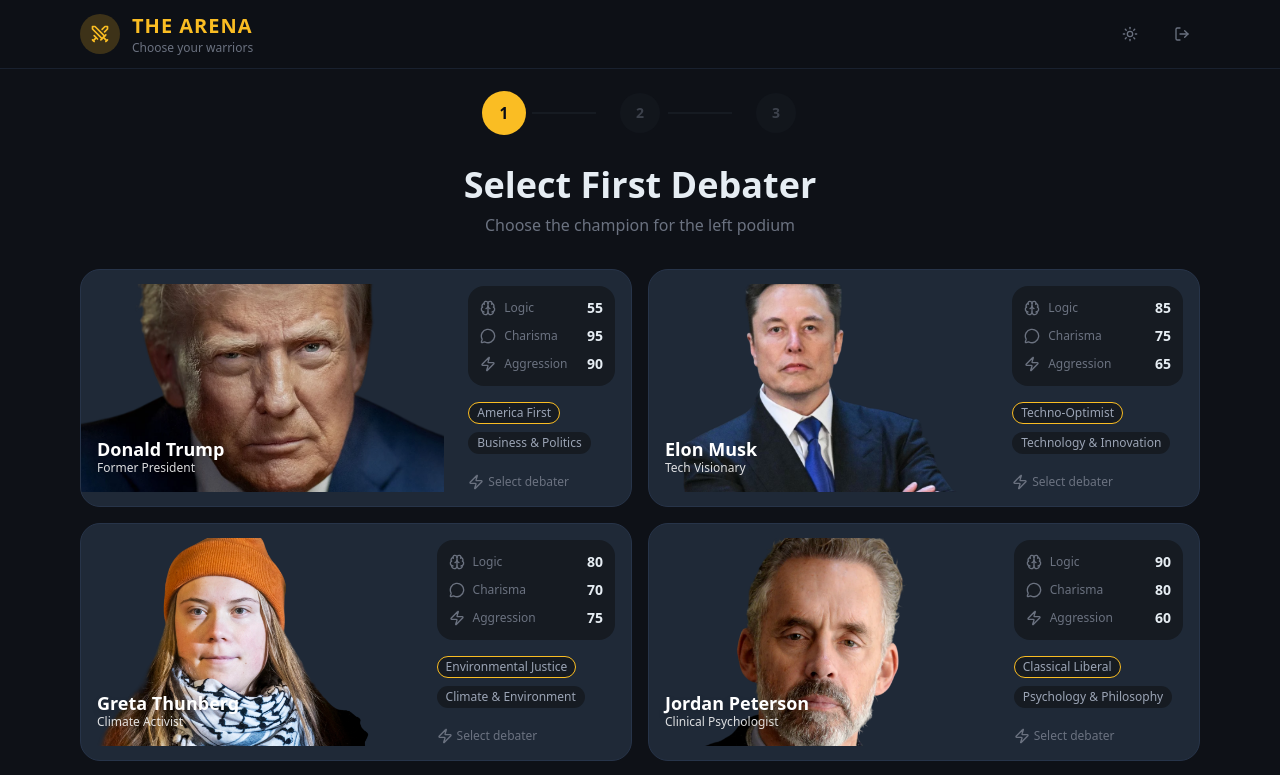
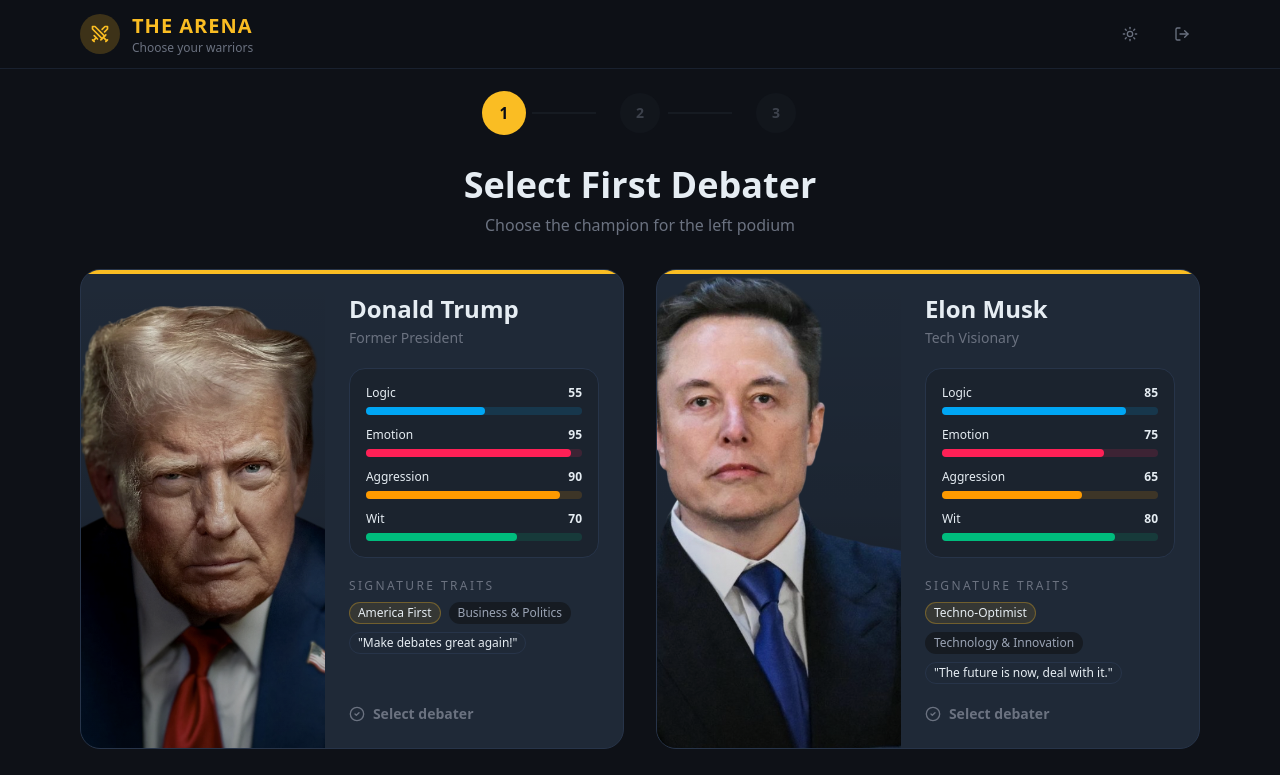
Before and after one commit to mmaazkhanhere/debate-agents, a Next.js app in the folder frontend/: page /select in a window 1280 px wide. Shown: the top 775 px of the page. Built offline with nearby package versions, Linux system fonts and the light colour scheme.

Commit message:
refactor and ui update: refactor the debater selection and debater card. updated debater card UI

```diff
--- a/frontend/app/select/_components/debater-card.tsx
+++ b/frontend/app/select/_components/debater-card.tsx
@@ -1,154 +1,185 @@
 'use client';
 
-import * as React from "react";
 import Image from "next/image";
 import { Badge } from "@/components/ui/badge";
-import { Button } from "@/components/ui/button";
-import { Brain, MessageCircle, Zap } from "lucide-react";
+import { CheckCircle2 } from "lucide-react";
 import { DebaterOption } from "../_types/type";
 
 type Props = {
-    step: 'debater1' | 'debater2';
+    selectionStep: 'debater1' | 'debater2';
     debater: DebaterOption;
-    onSelect: (d: DebaterOption) => void;
+    onSelectDebater: (d: DebaterOption) => void;
+    selected?: boolean;
 };
 
-const Stat = ({
-    icon,
-    label,
-    value,
-}: {
-    icon: React.ReactNode;
-    label: string;
-    value: number;
-}) => (
-    <div className="flex items-center justify-between">
-        <div className="
-      flex items-center gap-2 text-xs
-      text-muted-foreground
-      group-hover:text-foreground
-      transition-colors
-    ">
-            {icon}
-            <span>{label}</span>
-        </div>
+const styleItems = [
+    { key: "logic", label: "Logic", color: "bg-sky-500", track: "bg-sky-500/15" },
+    { key: "charisma", label: "Emotion", color: "bg-rose-500", track: "bg-rose-500/15" },
+    { key: "aggression", label: "Aggression", color: "bg-amber-500", track: "bg-amber-500/15" },
+    { key: "wit", label: "Wit", color: "bg-emerald-500", track: "bg-emerald-500/15" },
+] as const;
 
-        <span className="text-sm font-bold tabular-nums text-foreground">
-            {value}
-        </span>
-    </div>
-);
-
-const DebaterCard = ({ step, debater, onSelect }: Props) => {
-    const isLeft = step === 'debater1';
-
-    const accent = isLeft
-        ? 'from-debater-left/80'
-        : 'from-debater-right/80';
+export default function DebaterCard({
+    selectionStep,
+    debater,
+    onSelectDebater,
+    selected = false,
+}: Props) {
+    const isLeft = selectionStep === 'debater1';
 
     return (
         <article
             itemScope
-            itemType="https://schema.org/Person"
             className="h-full"
         >
-            <Button
-                type="button"
-                variant="ghost"
-                onClick={() => onSelect(debater)}
+            <section
+                role="button"
+                tabIndex={0}
+                onClick={() => onSelectDebater(debater)}
+                onKeyDown={(event) => {
+                    if (event.key === 'Enter' || event.key === ' ') {
+                        event.preventDefault();
+                        onSelectDebater(debater);
+                    }
+                }}
                 aria-label={`Select ${debater.name} as ${isLeft ? 'first' : 'second'} debater`}
-                className="
-                    group relative w-full h-full p-0 text-left overflow-hidden rounded-2xl border bg-card transition-all duration-300
-                    hover:bg-primary/10 hover:ring-2 hover:ring-primary/40 hover:-translate-y-1 hover:shadow-xl focus-visible:outline-none
-                    focus-visible:ring-2 focus-visible:ring-primary cursor-pointer"
+                className={`
+                    group relative w-full h-full cursor-pointer
+                    p-0 text-left overflow-hidden rounded-2xl border bg-card
+                    transition-all duration-300
+                    hover:bg-primary/10
+                    hover:ring-2 hover:ring-primary/40
+                    hover:shadow-xl
+                    hover:-translate-y-1
+                    focus-visible:outline-none focus-visible:ring-2 focus-visible:ring-primary
+                    active:scale-[0.98]
+                    ${selected ? 'ring-2 ring-primary shadow-[0_0_0_3px_rgba(59,130,246,0.25)]' : ''}
+                `}
             >
-                {/* HERO IMAGE */}
-                <div className="relative h-52 w-full overflow-hidden">
+                {/* Persona accent strip */}
+                <div className="absolute inset-x-0 top-0 h-1 bg-primary" />
+
+                <div className="flex h-full w-full flex-col lg:flex-row">
+                    {/* IMAGE */}
+                    <div
+                        className="relative w-full h-[32%] min-h-[200px] overflow-hidden lg:h-full lg:w-[45%]"
+                    >
                         <Image
                             src={debater.avatar}
                             alt={`${debater.name} portrait`}
                             fill
                             priority
                             itemProp="image"
-                        className="object-cover scale-105 group-hover:scale-110 transition-transform duration-500"
+                            className="object-cover scale-100 saturate-90 contrast-105 group-hover:scale-105 transition-transform duration-500"
                         />
+                        <div
+                            className="absolute inset-0 bg-linear-to-t from-black/40 via-black/10 to-transparent"
+                            aria-hidden
+                        />
+                    </div>
 
-
-
-                    {/* NAME + TITLE */}
-                    <header className="absolute bottom-4 left-4 right-4">
+                    {/* CONTENT */}
+                    <div className="flex flex-1 flex-col gap-5 p-5 lg:p-6">
+                        {/* HEADER */}
+                        <header className="space-y-1">
                             <h3
-                            className="text-lg font-bold leading-tight text-white drop-shadow-md"
+                                className="text-2xl font-semibold leading-tight"
                                 itemProp="name"
                             >
                                 {debater.name}
                             </h3>
                             <p
-                            className="text-xs text-white/85 truncate"
+                                className="text-sm text-muted-foreground"
                                 itemProp="jobTitle"
                             >
                                 {debater.title}
                             </p>
                         </header>
-                </div>
 
-                {/* CONTENT */}
-                <div className="p-4 space-y-4">
                         {/* STATS */}
                         <section
-                        aria-label="Debater statistics"
-                        className="rounded-xl bg-secondary p-3 space-y-2"
+                            aria-label="Persona style breakdown"
+                            className="space-y-3 rounded-xl border bg-secondary/40 p-4"
                         >
-                        <Stat
-                            icon={<Brain className="w-3.5 h-3.5 transition-colors" />}
-                            label="Logic"
-                            value={debater.stats.logic}
+                            {styleItems.map((item) => (
+                                <StatBar
+                                    key={item.key}
+                                    label={item.label}
+                                    value={debater.stats[item.key]}
+                                    color={item.color}
+                                    track={item.track}
                                 />
-                        <Stat
-                            icon={<MessageCircle className="w-3.5 h-3.5 transition-colors" />}
-                            label="Charisma"
-                            value={debater.stats.charisma}
-                        />
-                        <Stat
-                            icon={<Zap className="w-3.5 h-3.5 transition-colors" />}
-                            label="Aggression"
-                            value={debater.stats.aggression}
-                        />
+                            ))}
                         </section>
 
-                    {/* META */}
-                    <section
-                        aria-label="Debater ideology and specialty"
-                        className="flex flex-wrap items-center gap-2"
-                    >
+                        {/* TRAITS */}
+                        <section aria-label="Signature traits" className="space-y-2">
+                            <p className="text-xs uppercase tracking-[0.2em] text-muted-foreground">
+                                Signature traits
+                            </p>
+                            <div className="flex flex-wrap gap-2">
                                 <Badge
-                            className="text-xs border border-primary bg-secondary text-secondary-foreground"
+                                    className="text-xs border border-primary/30 bg-primary/10 text-foreground"
                                     itemProp="knowsAbout"
                                 >
                                     {debater.ideology}
                                 </Badge>
-                        <Badge
-                            variant="secondary"
-                            className="text-xs"
-                        >
+                                <Badge variant="secondary" className="text-xs">
                                     {debater.specialty}
                                 </Badge>
+                                <Badge variant="outline" className="text-xs">
+                                    {debater.catchphrase}
+                                </Badge>
+                            </div>
                         </section>
 
-                    {/* CTA — ALWAYS VISIBLE (A11Y FIX) */}
-                    <footer className="
-            flex items-center gap-1 pt-1 text-xs
-            text-muted-foreground
-            group-hover:text-foreground
+                        {/* FOOTER CTA */}
+                        <footer
+                            className={`
+                                mt-auto flex items-center gap-2 text-sm font-semibold
                                 transition-colors
-          ">
-                        <Zap className="w-3 h-3" aria-hidden />
-                        <span>Select debater</span>
+                                ${selected ? 'text-primary' : 'text-muted-foreground group-hover:text-foreground'}
+                            `}
+                        >
+                            <CheckCircle2 className="h-4 w-4" aria-hidden />
+                            <span>{selected ? 'Selected' : 'Select debater'}</span>
                         </footer>
                     </div>
-            </Button>
+                </div>
+            </section>
         </article>
     );
-};
+}
 
-export default DebaterCard;
+
+function StatBar({
+    label,
+    value,
+    color,
+    track,
+}: {
+    label: string;
+    value: number;
+    color: string;
+    track: string;
+}) {
+    const clamped = Math.min(100, Math.max(0, value));
+
+    return (
+        <div className="space-y-1.5">
+            <div className="flex items-center justify-between text-xs">
+                <span className="font-medium text-foreground">{label}</span>
+                <span className="hidden lg:inline font-semibold tabular-nums text-foreground">
+                    {clamped}
+                </span>
+            </div>
+
+            <div className={`h-1.5 lg:h-2 w-full rounded-full ${track}`}>
+                <div
+                    className={`h-full rounded-full ${color}`}
+                    style={{ width: `${clamped}%` }}
+                />
+            </div>
+        </div>
+    );
+}
--- a/frontend/app/select/_components/debater-grid.tsx
+++ /dev/null
@@ -1,51 +0,0 @@
-
-'use client';
-
-import { motion } from 'framer-motion';
-import DebaterCard from './debater-card';
-import { DebaterOption } from '../_types/type'
-import { DEBATERS_AVAILABLE } from '@/constants/select-constants';
-type Props = {
-    step: 'debater1' | 'debater2';
-    debater1: DebaterOption | null;
-    onSelect: (d: DebaterOption) => void;
-};
-
-export default function DebaterGrid({ step, debater1, onSelect }: Props) {
-    const available =
-        step === 'debater2'
-            ? DEBATERS_AVAILABLE.filter(d => d.id !== debater1?.id)
-            : DEBATERS_AVAILABLE;
-
-    return (
-        <motion.section
-            initial={{ opacity: 0, x: 50 }}
-            animate={{ opacity: 1, x: 0 }}
-            exit={{ opacity: 0, x: -50 }}
-        >
-            <div className="text-center mb-8">
-                <h2 className="text-3xl md:text-4xl font-bold text-foreground display-text">
-                    Select {step === 'debater1' ? 'First' : 'Second'} Debater
-                </h2>
-                <p className="text-muted-foreground mt-2">
-                    {step === 'debater1'
-                        ? 'Choose the champion for the left podium'
-                        : 'Choose the challenger for the right podium'}
-                </p>
-            </div>
-
-            <div className="grid grid-cols-1 md:grid-cols-2 gap-4">
-                {available.map((debater, i) => (
-                    <motion.div
-                        key={debater.id}
-                        initial={{ opacity: 0, y: 20 }}
-                        animate={{ opacity: 1, y: 0 }}
-                        transition={{ delay: i * 0.06 }}
-                    >
-                        <DebaterCard step={step} debater={debater} onSelect={onSelect} />
-                    </motion.div>
-                ))}
-            </div>
-        </motion.section>
-    );
-}
--- /dev/null
+++ b/frontend/app/select/_components/debater-selection.tsx
@@ -0,0 +1,60 @@
+'use client';
+
+import { motion } from 'framer-motion';
+import { useMemo } from 'react';
+import DebaterCard from './debater-card';
+import { DebaterOption } from '../_types/type';
+import { DEBATERS_AVAILABLE } from '@/constants/select-constants';
+
+type Props = {
+    selectionStep: 'debater1' | 'debater2';
+    selectedDebater: DebaterOption | null;
+    onDebaterSelection: (d: DebaterOption) => void;
+};
+
+const DebaterSelection = ({ selectionStep, selectedDebater, onDebaterSelection }: Props) => {
+    const available = useMemo(() => {
+        return selectionStep === 'debater2'
+            ? DEBATERS_AVAILABLE.filter(d => d.id !== selectedDebater?.id)
+            : DEBATERS_AVAILABLE;
+    }, [selectionStep, selectedDebater]);
+
+    const isFirst = selectionStep === 'debater1';
+
+    const title = `Select ${isFirst ? 'First' : 'Second'} Debater`;
+    const subtitle = isFirst
+        ? 'Choose the champion for the left podium'
+        : 'Choose the challenger for the right podium';
+
+    return (
+        <motion.section
+            initial={{ opacity: 0, x: 50 }}
+            animate={{ opacity: 1, x: 0 }}
+            exit={{ opacity: 0, x: -50 }}
+            layout
+        >
+            <div className="text-center mb-8">
+                <h2 className="text-3xl md:text-4xl font-bold text-foreground display-text">
+                    {title}
+                </h2>
+                <p className="text-muted-foreground mt-2">{subtitle}</p>
+            </div>
+
+            <div className="grid grid-cols-1 md:grid-cols-2 gap-8">
+                {available.map((debater, i) => (
+                    <motion.div
+                        key={debater.id}
+                        initial={{ opacity: 0, y: 20 }}
+                        animate={{ opacity: 1, y: 0 }}
+                        transition={{ delay: i * 0.06 }}
+                        layout
+                    >
+                        <DebaterCard selectionStep={selectionStep} debater={debater} onSelectDebater={onDebaterSelection} />
+                    </motion.div>
+                ))}
+            </div>
+        </motion.section>
+    );
+}
+
+export default DebaterSelection;
--- a/frontend/app/select/_components/select_debate_client.tsx
+++ b/frontend/app/select/_components/select_debate_client.tsx
@@ -4,20 +4,20 @@ import { AnimatePresence } from "framer-motion";
 
 import Header from "./debater-header";
 import StepIndicator from "./step-indicator";
-import DebaterGrid from "./debater-grid";
 import TopicGrid from "./topic-grid";
 import StartDebateButton from "./start-debate-button";
 
 import { useDebateSelection } from "@/hooks/useDebateSelection";
+import DebaterSelection from "./debater-selection";
 
 const SelectDebateClient = () => {
     const selection = useDebateSelection();
 
-    const step = selection.currentSelectionStep;
-    const isDebaterStep = step === "debater1" || step === "debater2";
+    const currentSelectionStep = selection.currentSelectionStep;
+    const isDebaterStep = currentSelectionStep === "debater1" || currentSelectionStep === "debater2";
 
     const onSelectDebater =
-        step === "debater1" ? selection.chooseFirstDebater : selection.chooseSecondDebater;
+        currentSelectionStep === "debater1" ? selection.chooseFirstDebater : selection.chooseSecondDebater;
 
     return (
         <div className="min-h-screen bg-background overflow-auto">
@@ -25,8 +25,8 @@ const SelectDebateClient = () => {
 
             <main className="max-w-6xl mx-auto px-4 py-6">
                 <StepIndicator
-                    step={step}
-                    onStepChange={selection.setCurrentSelectionStep}
+                    currentStep={currentSelectionStep}
+                    onCurrentStepChange={selection.setCurrentSelectionStep}
                     debater1={selection.firstDebater}
                     debater2={selection.secondDebater}
                     topic={selection.selectedTopic}
@@ -34,15 +34,15 @@ const SelectDebateClient = () => {
 
                 <AnimatePresence mode="wait">
                     {isDebaterStep && (
-                        <DebaterGrid
-                            key={step}
-                            step={step}
-                            debater1={selection.firstDebater}
-                            onSelect={onSelectDebater}
+                        <DebaterSelection
+                            key={currentSelectionStep}
+                            selectionStep={currentSelectionStep}
+                            selectedDebater={selection.firstDebater}
+                            onDebaterSelection={onSelectDebater}
                         />
                     )}
 
-                    {step === "topic" && selection.firstDebater && selection.secondDebater && (
+                    {currentSelectionStep === "topic" && selection.firstDebater && selection.secondDebater && (
                         <div key="topic">
                             <TopicGrid
                                 debater1={selection.firstDebater}
```
Also changed, not shown: frontend/app/select/_components/step-indicator.tsx (+7 -7 lines). Lines whose indentation alone changed are shown as unchanged.
